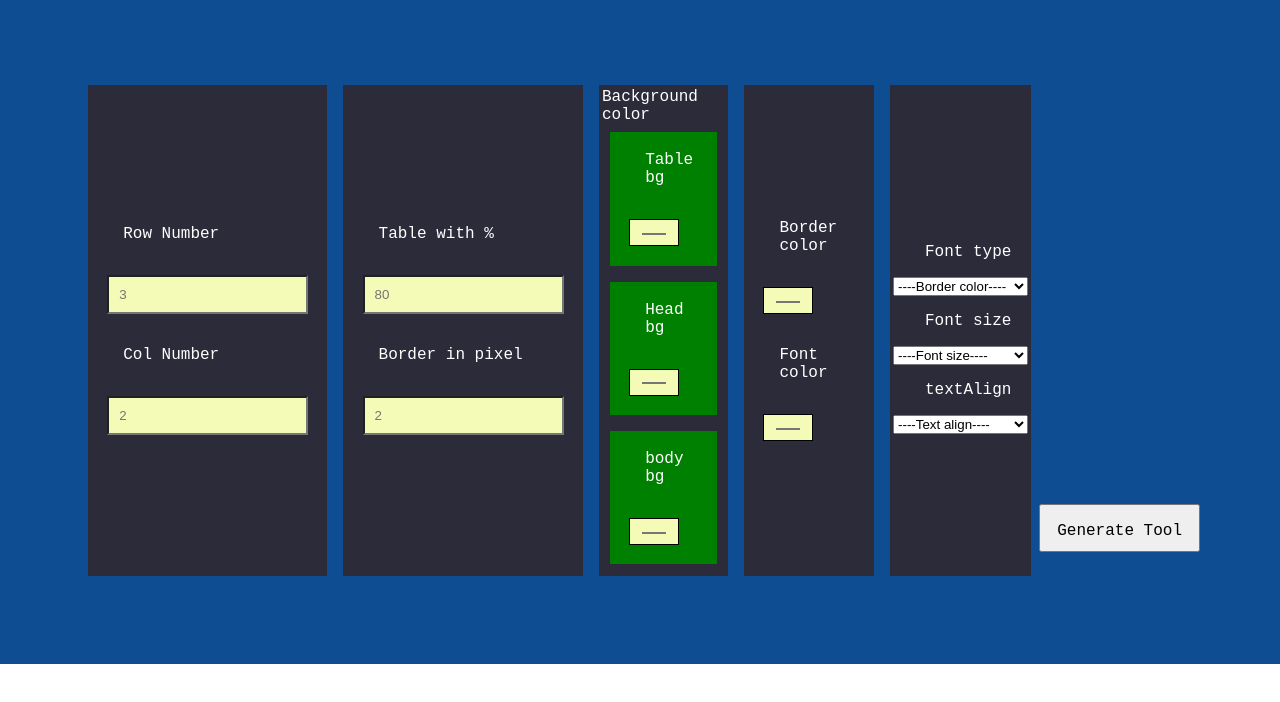
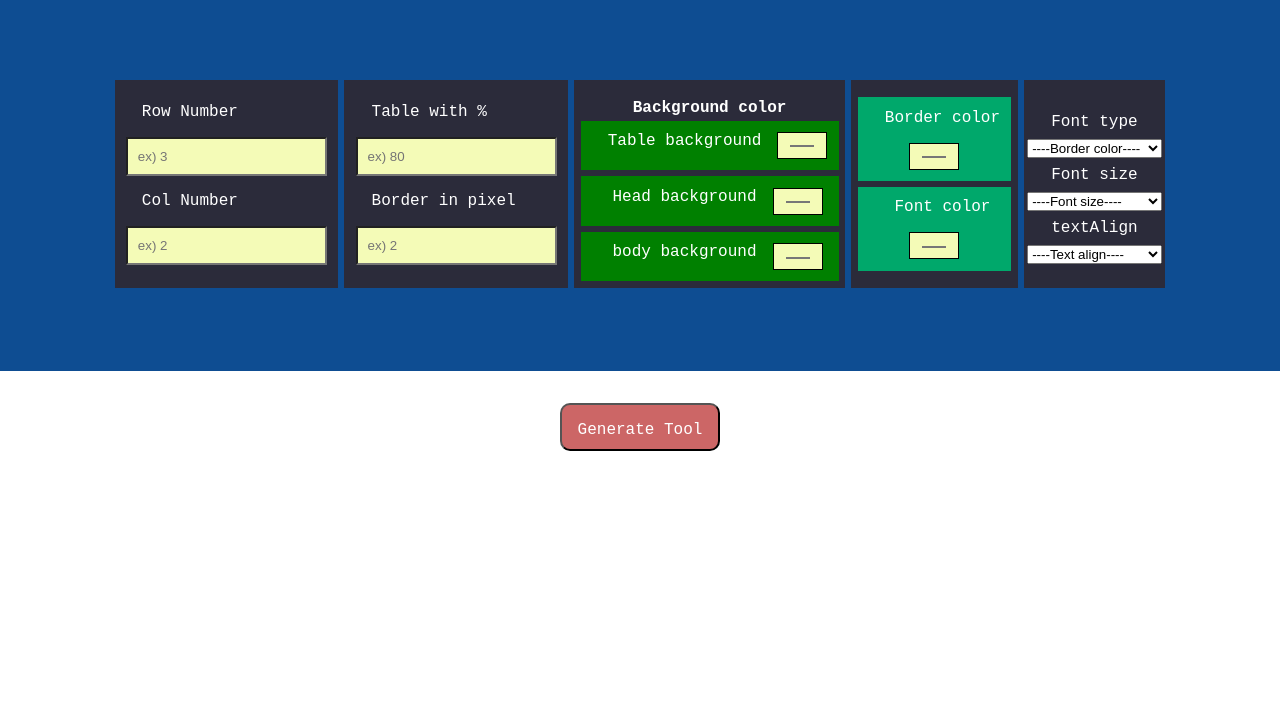
Before and after one commit to flyjwayur/HTMLtable-Generator, a plain HTML site: page index.html in a window 1280 px wide. Shown: the part 72-774 px from the top of the page. Drawn offline with Linux system fonts and the light colour scheme.

Commit message:
Add style and fix the location

```diff
--- a/css/style.css
+++ b/css/style.css
@@ -16,6 +16,7 @@
 .headWrapper{
     margin : auto;
     display : flex;
+    justify-content: center;
     background : rgb(14, 77, 146);
     padding: 5rem;
     color : rgb(255,255,255);
@@ -23,39 +24,57 @@
 }
 
 .headWrapper div {
-    margin: 0.5rem;
+    margin: 0.2rem;
     padding: 0.2rem;
     display: flex;
     flex-direction: column;
     justify-content: center;
     background: #2b2b3a;
-    flex: 1;
 }
 
 .headWrapper div label{
-    margin : 1rem;
-    padding-left: 1rem;
+    margin : 0.5rem;
+    padding-left : 1rem;
 }
 
 .headWrapper div input{
-    margin : 1rem;
-    padding: 10px;
-    background: rgb(244,251,183);
-    flex-basis : 1 0 1;
+    margin : 0.5rem;
+    padding : 10px;
+    background : rgb(244,251,183);
+}
+
+.headWrapper .bg-div p{
+    text-align : center;
+    font-weight : 700;
+    padding-top : 1rem;
 }
 
 .headWrapper .bg-div div{
     display : flex;
+    flex-direction : row;
     background : green;
+}
+
+.headWrapper .border-font-color div{
+    background : #00a86b;
+    display: flex;
+    align-items: center;
+}
+
+.btn-wrapper{
+    display : flex;
+    justify-content: center;
 }
 
 .generateBtn{
     height : 3rem;
-    align-self: flex-end;
-    margin-bottom : 2rem;
-    padding: 1rem;
+    margin: 2rem auto;
+    padding : 1rem;
     font-size : 1rem;
-    font-family: 'Courier New', Courier, monospace;
+    font-family : 'Courier New', Courier, monospace;
+    background : #cc6666;
+    color : white;
+    border-radius: 10px;
 }
 
 .table-wrapper{
@@ -66,11 +85,11 @@
 table{
     width : 80%;
     border : grey 2px solid;
-    margin: auto;
+    margin : auto;
 }
 
 thead{
-    height: 2rem;
+    height : 2rem;
 }
 
 tr{
@@ -84,7 +103,7 @@ th{
 }
 
 tbody{
-    border: orange 1px solid;
+    border : orange 1px solid;
 }
 
 td{
--- a/index.html
+++ b/index.html
@@ -15,31 +15,31 @@
         <div class="headWrapper">
             <div>
                 <label for="rowNum">Row Number</label>
-                <input type="number" id="rowNum" name="rowNum" placeholder="3" required>
+                <input type="number" id="rowNum" name="rowNum" placeholder="ex) 3" required>
                 <label for="colNum">Col Number</label>
-                <input type="number" id="colNum" name="colNum" placeholder="2" required>
+                <input type="number" id="colNum" name="colNum" placeholder="ex) 2" required>
             </div>
             <div>
                 <label for="tableWidth">Table with %</label>
-                <input type="number" id="tableWidth" name="tableWidth" placeholder="80">
+                <input type="number" id="tableWidth" name="tableWidth" placeholder="ex) 80">
                 <label for="borderPixel">Border in pixel</label>
-                <input type="number" id="borderPixel" name="borderPixel" placeholder="2">
+                <input type="number" id="borderPixel" name="borderPixel" placeholder="ex) 2">
             </div>
             <div class="bg-div">
                 <p>Background color</p>
-                <div><label for="tableBgColor">Table bg</label>
+                <div><label for="tableBgColor">Table background</label>
                     <input type="color" id="tableBgColor" name="tableBgColor"></div>
-                <div> <label for="headBgColor">Head bg</label>
+                <div> <label for="headBgColor">Head background</label>
                     <input type="color" id="headBgColor" name="headBgColor"></div>
-                <div><label for="bodyBgColor">body bg</label>
+                <div><label for="bodyBgColor">body background</label>
                     <input type="color" id="bodyBgColor" name="bodyBgColor"></div>
 
             </div>
-            <div>
-                <label for="borderColor">Border color</label>
-                <input type="color" id="borderColor" name="borderColor">
-                <label for="fontColor">Font color</label>
-                <input type="color" id="fontColor" name="fontColor">
+            <div class="border-font-color">
+                <div><label for="borderColor">Border color</label>
+                    <input type="color" id="borderColor" name="borderColor"></div>
+                <div><label for="fontColor">Font color</label>
+                    <input type="color" id="fontColor" name="fontColor"></div>
             </div>
             <div>
                 <label for="borderColor-select">Font type</label>
@@ -77,8 +77,8 @@
                 </select>
                 <!--<button class="generateBtn" onclick="createTable()">Generate Tool</button>-->
             </div>
-            <button class="generateBtn">Generate Tool</button>
         </div>
+        <div class="btn-wrapper"><button class="generateBtn">Generate Tool</button></div>
         <div class="table-wrapper">
         </div>
     </div>
```
